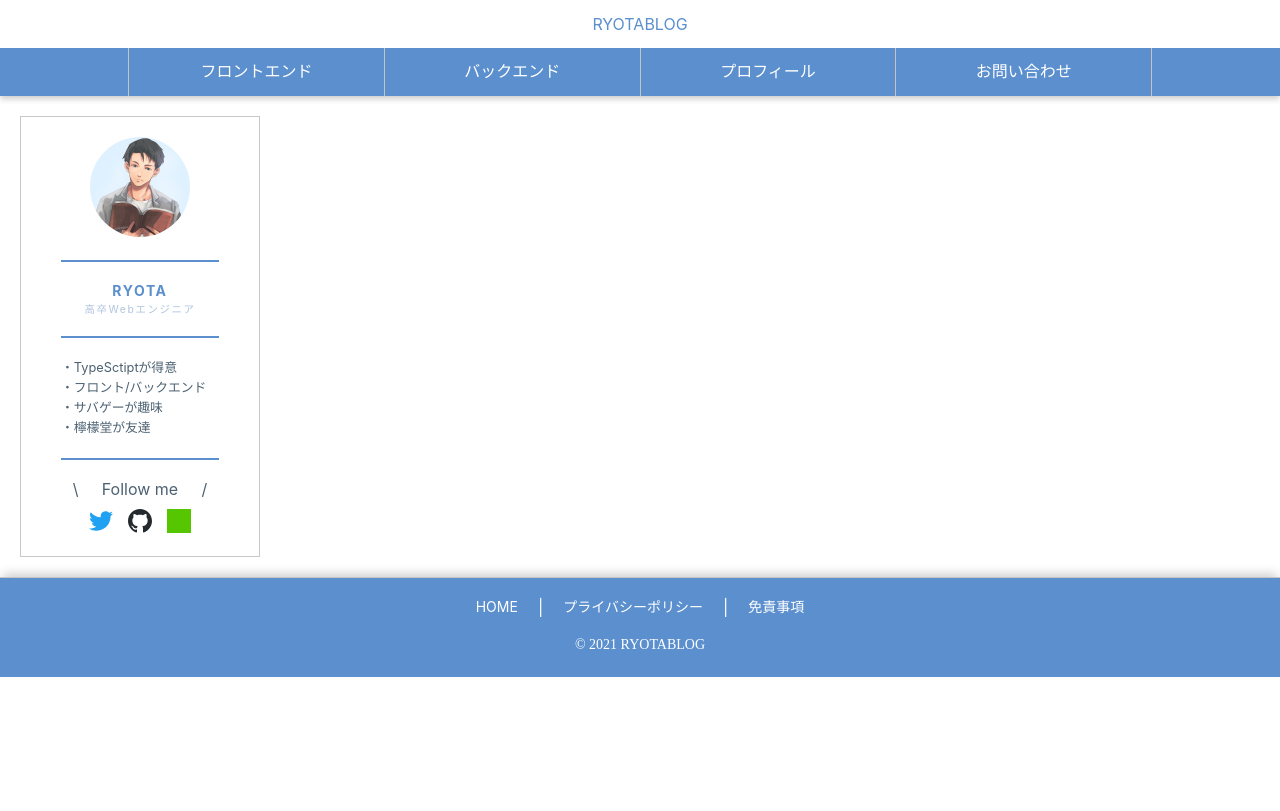
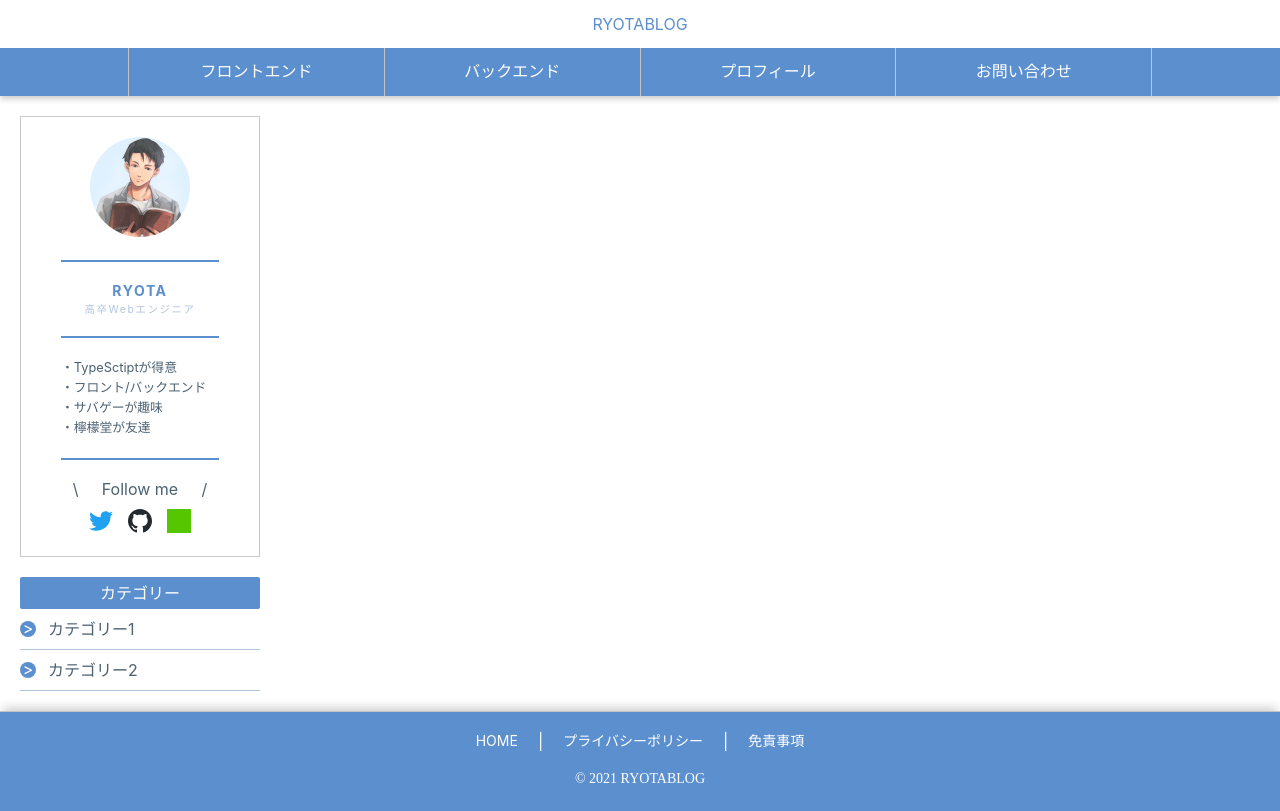
Before and after one commit to RYOTA-F/kosotu-devlog, a Next.js app: page / in a window 1280 px wide. Built offline with nearby package versions, Linux system fonts and the light colour scheme.

Commit message:
develop: カテゴリー追加

```diff
--- /dev/null
+++ b/src/components/atoms/AllowRightIcon/index.tsx
@@ -0,0 +1,19 @@
+/**
+* Organisms/AllowRightIcon
+* @package Component
+*/
+import React from 'react'
+/* styles */
+import styles from './styles.module.scss'
+
+/**
+ * @param none
+ * @returns
+ */
+const AllowRightIcon: React.FC = () => {
+  return (
+    <div className={styles.allowRight}>{'>'}</div>
+  )
+}
+
+export default AllowRightIcon
--- /dev/null
+++ b/src/components/atoms/AllowRightIcon/styles.module.scss
@@ -0,0 +1,9 @@
+.allowRight {
+  width: 16px;
+  height: 16px;
+  line-height: 14px;
+  text-align: center;
+  border-radius: 50%;
+  background-color: var(--c-main);
+  color: var(--c-text);
+}
--- /dev/null
+++ b/src/components/molecules/PostLinkItem/index.tsx
@@ -0,0 +1,35 @@
+/**
+* Molecules/PostLinkItem
+* @package Component
+*/
+import React from 'react'
+import Link from 'next/link'
+/* components */
+import AllowRightIcon from '@/components/atoms/AllowRightIcon'
+/* styles */
+import styles from './styles.module.scss'
+
+/**
+ * props
+ */
+type PostLinkItemProps = {
+  title: string
+  link: string
+}
+
+/**
+ * @param props PostLinkItemProps
+ * @returns
+ */
+const PostLinkItem: React.FC<PostLinkItemProps> = (props: PostLinkItemProps) => {
+  return (
+    <Link href={props.link}>
+      <div className={styles.container}>
+        <AllowRightIcon />
+        <div className={styles.title}>{props.title}</div>
+      </div>
+    </Link>
+  )
+}
+
+export default PostLinkItem
--- /dev/null
+++ b/src/components/molecules/PostLinkItem/styles.module.scss
@@ -0,0 +1,18 @@
+.container {
+  height: 40px;
+  align-items: center;
+  display: flex;
+}
+
+.title {
+  margin-left: 12px;
+  color: var(--c-discription);
+  cursor: pointer;
+  user-select: none;
+  transition: all 0.5s;
+
+  &:hover {
+    text-decoration: underline;
+    transform: translate(0, 5px);
+  }
+}
--- /dev/null
+++ b/src/components/organisms/SideCategories/index.tsx
@@ -0,0 +1,39 @@
+/**
+* Organisms/SideCategories
+* @package Component
+*/
+import React from 'react'
+/* components */
+import PostLinkItem from '@/components/molecules/PostLinkItem'
+/* styles */
+import styles from './styles.module.scss'
+
+/**
+ * @param none
+ * @returns
+ */
+const SideCategories: React.FC = () => {
+  const categories = [
+    {
+      title: 'カテゴリー1',
+      link: 'category1'
+    },
+    {
+      title: 'カテゴリー2',
+      link: 'category2'
+    }
+  ]
+
+  return (
+    <div className={styles.container}>
+      <div className={styles.listTitle}>カテゴリー</div>
+      { categories.map((v, i) =>
+        <div key={i} className={styles.linkItem}>
+          <PostLinkItem title={v.title} link={v.link} />
+        </div>
+      )}
+    </div>
+  )
+}
+
+export default SideCategories
--- /dev/null
+++ b/src/components/organisms/SideCategories/styles.module.scss
@@ -0,0 +1,15 @@
+.container {
+  margin: 20px;
+}
+
+.listTitle {
+  line-height: 32px;
+  text-align: center;
+  border-radius: 2px;
+  color: var(--c-text);
+  background-color: var(--c-main);
+}
+
+.linkItem {
+  border-bottom: 1px solid var(--c-sub-text);
+}
--- a/src/components/organisms/SideProfile/index.tsx
+++ b/src/components/organisms/SideProfile/index.tsx
@@ -12,7 +12,7 @@ import { PROFILE_AVATER, PROFILE_MAIN, PROFILE_DISCRIPTION, PROFILE_SNS } from '
 import styles from './styles.module.scss'
 
 /**
- * @param props TProps
+ * @param none
  * @returns
  */
 const SideProfile: React.FC = () => {
--- a/src/components/templates/TopLayout/index.tsx
+++ b/src/components/templates/TopLayout/index.tsx
@@ -6,14 +6,13 @@ import React from 'react'
 /* component */
 import BaseLayout from '@/components/organisms/BaseLayout'
 import SideProfile from '@/components/organisms/SideProfile'
-/* constants */
-/* types */
+import SideCategories from '@/components/organisms/SideCategories'
 /* styles */
 import styles from './styles.module.scss'
 
 /**
  * container
- * @param prop
+ * @param none
  * @returns
  */
 const TopLayout: React.FC = () => {
@@ -21,6 +20,7 @@ const TopLayout: React.FC = () => {
     <BaseLayout>
       <div className={styles.sideBar}>
         <SideProfile />
+        <SideCategories />
       </div>
     </BaseLayout>
   )
```
